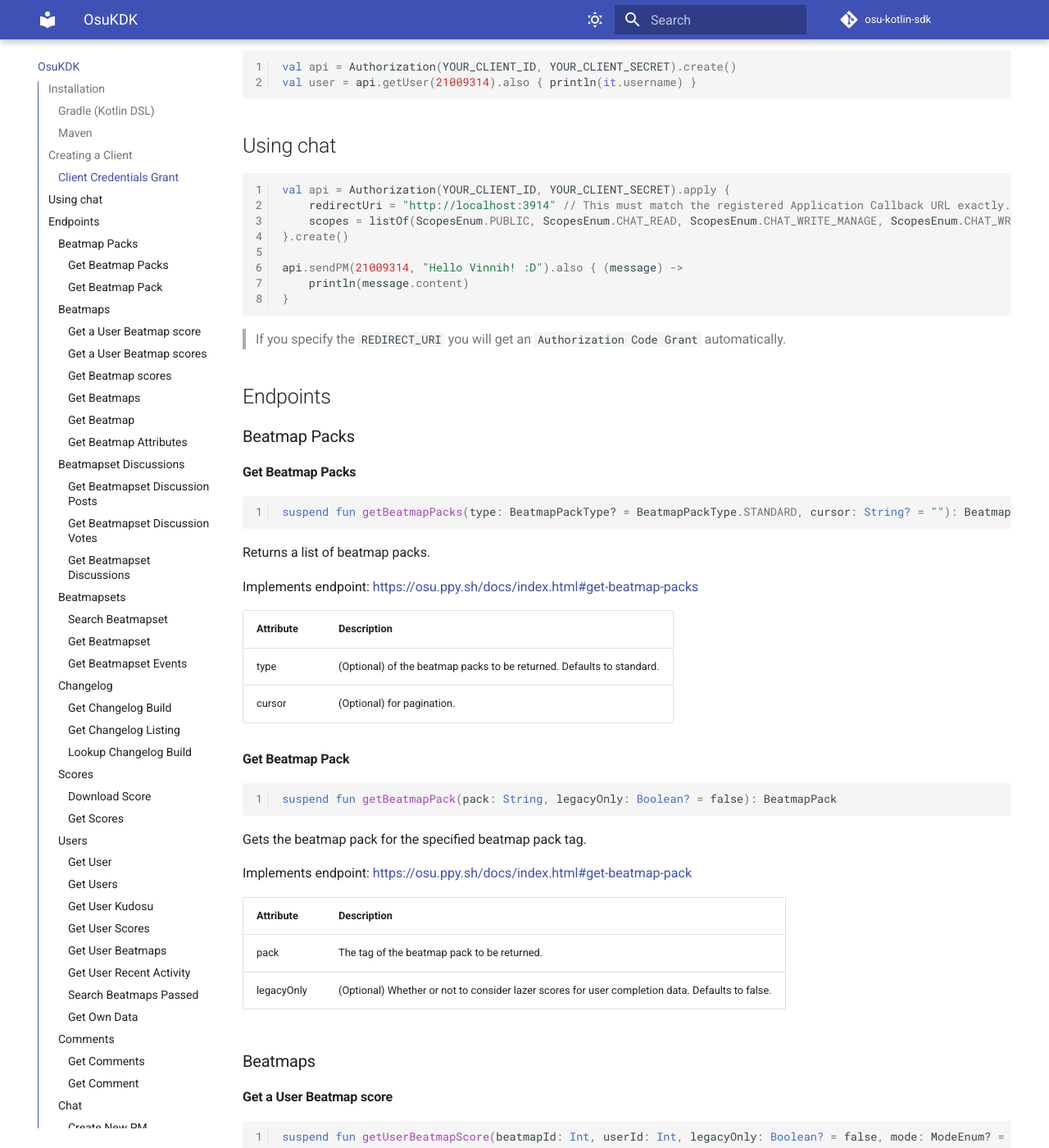
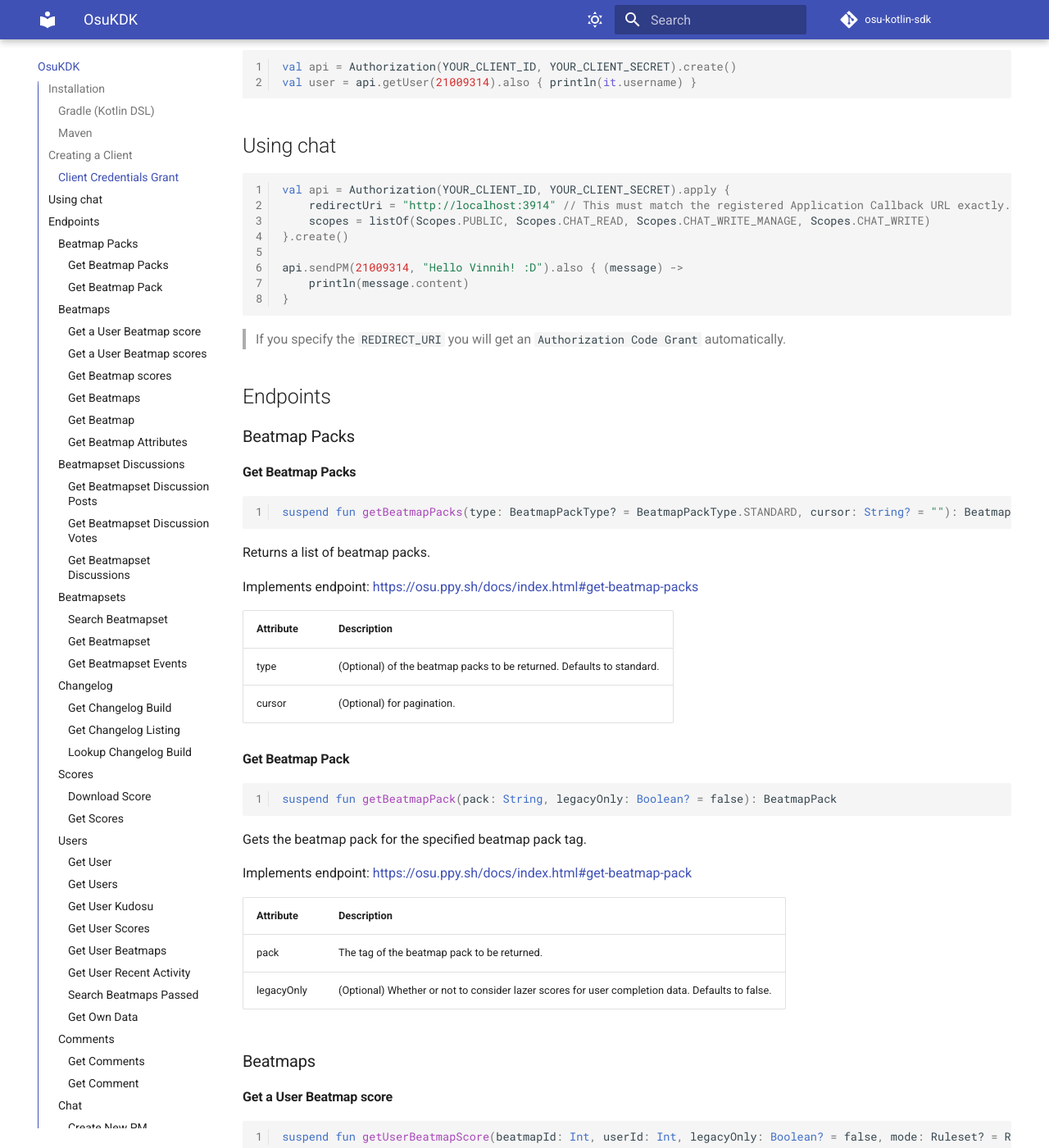
Before and after one commit to Vinnih-1/osu-kotlin-sdk, an MkDocs documentation site: the page built from docs/index.md, in a window 1280 px wide and 1400 px high, scrolled down 718 px. Shown: the whole window at 82% size. Built offline with MkDocs 1.6.1 and Material for MkDocs 9.7.7, drawn with Linux system fonts in a browser that asks for light colours; comment, search, counter and statistics services are not loaded; some of the changed text lies outside the part shown.

Commit message:
fix: readme and docs

````diff
--- a/docs/index.md
+++ b/docs/index.md
@@ -35,7 +35,7 @@
 ```kotlin
 val api = Authorization(YOUR_CLIENT_ID, YOUR_CLIENT_SECRET).apply {
     redirectUri = "http://localhost:3914" // This must match the registered Application Callback URL exactly.
-    scopes = listOf(ScopesEnum.PUBLIC, ScopesEnum.CHAT_READ, ScopesEnum.CHAT_WRITE_MANAGE, ScopesEnum.CHAT_WRITE)
+    scopes = listOf(Scopes.PUBLIC, Scopes.CHAT_READ, Scopes.CHAT_WRITE_MANAGE, Scopes.CHAT_WRITE)
 }.create()
 
 api.sendPM(21009314, "Hello Vinnih! :D").also { (message) ->
@@ -83,7 +83,7 @@
 #### Get a User Beatmap score
 
 ```kotlin
-suspend fun getUserBeatmapScore(beatmapId: Int, userId: Int, legacyOnly: Boolean? = false, mode: ModeEnum? = ModeEnum.OSU, mods: String? = ""): BeatmapUserScore
+suspend fun getUserBeatmapScore(beatmapId: Int, userId: Int, legacyOnly: Boolean? = false, mode: Ruleset? = Ruleset.OSU, mods: String? = ""): BeatmapUserScore
 ```
 
 Return a User's score on a Beatmap
@@ -101,7 +101,7 @@
 #### Get a User Beatmap scores
 
 ```kotlin
-suspend fun getUserBeatmapScores(beatmapId: Int, userId: Int, legacyOnly: Boolean? = false, mode: ModeEnum? = ModeEnum.OSU): UserBeatmapsScoresResponse
+suspend fun getUserBeatmapScores(beatmapId: Int, userId: Int, legacyOnly: Boolean? = false, mode: Ruleset? = Ruleset.OSU): UserBeatmapsScoresResponse
 ```
 
 Return a User's scores on a Beatmap
@@ -118,7 +118,7 @@
 #### Get Beatmap scores
 
 ```kotlin
-suspend fun getBeatmapScores(beatmapId: Int, legacyOnly: Boolean? = false, mode: ModeEnum? = ModeEnum.OSU, mods: String? = "", type: String? = ""): BeatmapScores
+suspend fun getBeatmapScores(beatmapId: Int, legacyOnly: Boolean? = false, mode: Ruleset? = Ruleset.OSU, mods: String? = "", type: String? = ""): BeatmapScores
 ```
 
 Returns the top scores for a beatmap. Depending on user preferences, this may only show legacy scores.
@@ -164,7 +164,7 @@
 #### Get Beatmap Attributes
 
 ```kotlin
-suspend fun getBeatmapAttributes(beatmapId: Int, mods: List<ModLegacy>, mode: ModeEnum): BeatmapDifficultyAttributesResponse
+suspend fun getBeatmapAttributes(beatmapId: Int, mods: List<ModLegacy>, mode: Ruleset): BeatmapDifficultyAttributesResponse
 ```
 
 Returns difficulty attributes of beatmap with specific mode and mods combination.
@@ -350,7 +350,7 @@
 #### Get Scores
 
 ```kotlin
-suspend fun getScore(mode: ModeEnum? = ModeEnum.OSU, cursorString: String? = null): ScoreResponse
+suspend fun getScore(mode: Ruleset? = Ruleset.OSU, cursorString: String? = null): ScoreResponse
 ```
 
 Returns all passed scores. Up to 1000 scores will be returned in order of oldest to latest. Most recent scores will be returned if cursor_string parameter is not specified.
@@ -367,7 +367,7 @@
 #### Get User
 
 ```kotlin
-suspend fun getUser(userId: Int, mode: ModeEnum = ModeEnum.OSU): User
+suspend fun getUser(userId: Int, mode: Ruleset = Ruleset.OSU): User
 ```
 
 This endpoint returns the detail of specified user.
@@ -413,7 +413,7 @@
 #### Get User Scores
 
 ```kotlin
-suspend fun getUserScore(userId: Int, type: ScoreType? = ScoreType.RECENT, legacyOnly: Boolean? = false, includeFails: Boolean? = false, mode: ModeEnum? = ModeEnum.OSU, offset: Int? = 0, limit: Int? = 100): List<Score>
+suspend fun getUserScore(userId: Int, type: ScoreType? = ScoreType.RECENT, legacyOnly: Boolean? = false, includeFails: Boolean? = false, mode: Ruleset? = Ruleset.OSU, offset: Int? = 0, limit: Int? = 100): List<Score>
 ```
 
 This method returns the scores of specified user.
@@ -485,7 +485,7 @@
 #### Get Own Data
 
 ```kotlin
-suspend fun getOwnData(mode: ModeEnum? = ModeEnum.OSU): User
+suspend fun getOwnData(mode: Ruleset? = Ruleset.OSU): User
 ```
 
 Similar to Get User but with authenticated user (token owner) as user id.
@@ -943,7 +943,7 @@
 #### Get Ranking
 
 ```kotlin
-suspend fun getRanking(rankingType: RankingType, mode: ModeEnum, country: String? = null, cursor: Rankings.Cursor? = null, filter: String? = "all", spotlight: String? = null, variant: String? = null): Rankings
+suspend fun getRanking(rankingType: RankingType, mode: Ruleset, country: String? = null, cursor: Rankings.Cursor? = null, filter: String? = "all", spotlight: String? = null, variant: String? = null): Rankings
 ```
 
 Gets the current ranking for the specified type and game mode.
````
Also changed, not shown: README.md (+1 -1 lines).
